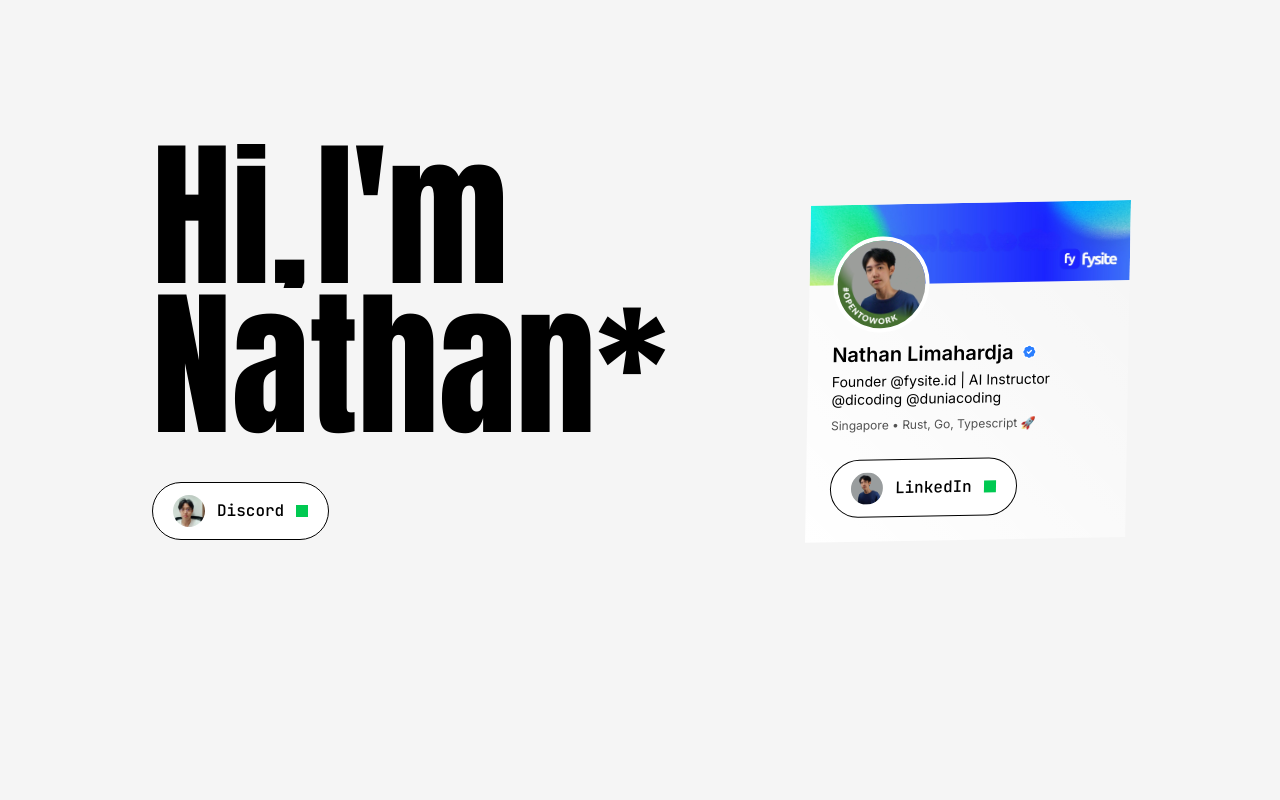
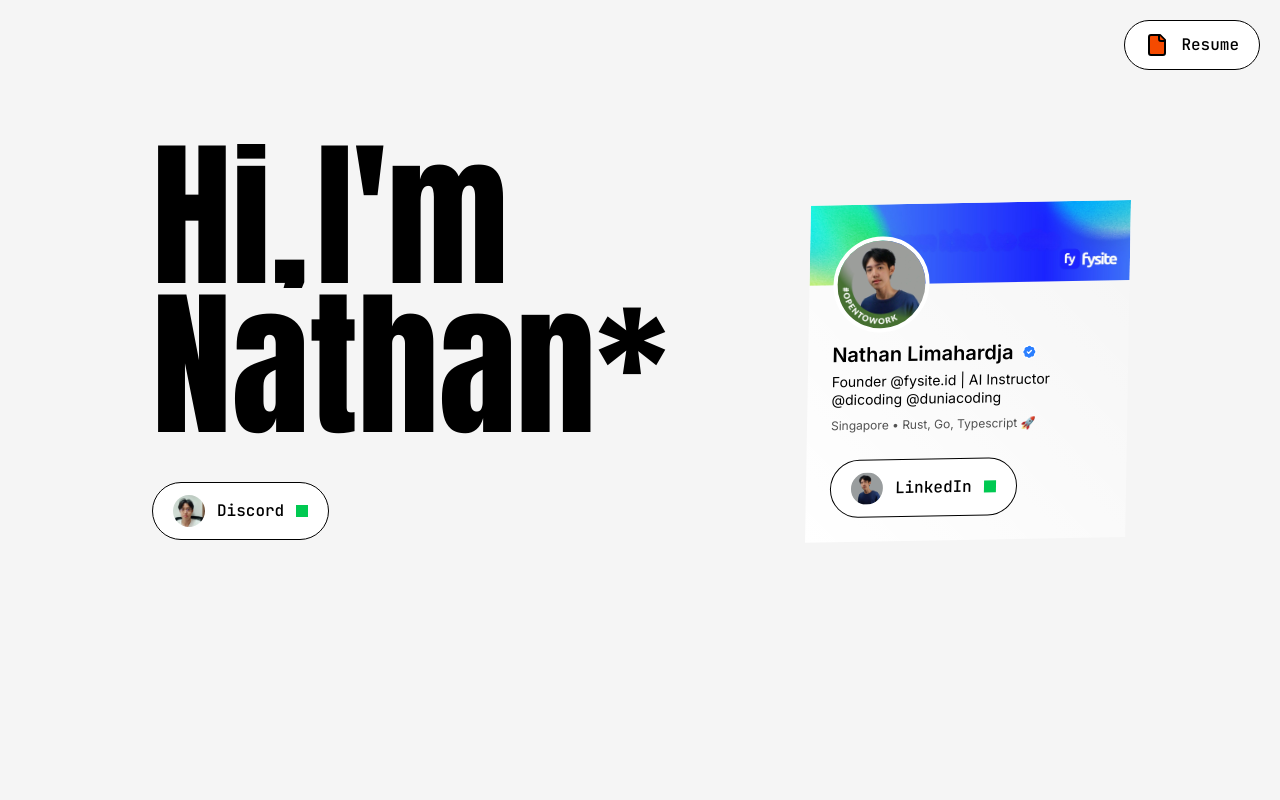
Before and after one commit to devswithme/nathanl.my.id, a React (Vite) app: page / in a window 1280 px wide. Shown: the top 800 px of the page. Built offline with nearby package versions, Linux system fonts and the light colour scheme.

Commit message:
add resume

```diff
--- a/src/components/pages/home.jsx
+++ b/src/components/pages/home.jsx
@@ -8,10 +8,20 @@
 import transition from "../ui/transition.jsx";
 import data from "../../../data/entries.json";
 import { logEvent } from "../../../lib/utils.js";
+import { File } from "lucide-react";
 
 function Home() {
   return (
     <>
+      <a
+        target="_blank"
+        href="https://drive.google.com/file/d/1lO6MnHcWIqQY8Cgcmpee8TvRuUWZiOR8/view?usp=sharing"
+        onClick={() => logEvent("social", { type: "whatsapp" })}
+        className="fixed top-5 right-5 z-20 px-5 py-3 border flex items-center gap-3 rounded-full font-mono font-medium w-fit hover:bg-orange-600 hover:text-white bg-white"
+      >
+        <File className="fill-orange-600" />
+        Resume
+      </a>
       <section className="flex flex-col md:flex-row justify-between">
         <div className="space-y-10">
           <Title
--- a/src/components/ui/transition.jsx
+++ b/src/components/ui/transition.jsx
@@ -6,7 +6,7 @@
     <>
       <OgComponent />
       <motion.div
-        className="fixed inset-0 w-screen h-screen bg-neutral-800 origin-top z-10"
+        className="fixed inset-0 w-screen h-screen bg-neutral-800 origin-top z-30"
         initial={{ scaleY: 1 }}
         onAnimationStart={() => {
           document.body.style.overflow = "hidden";
@@ -31,7 +31,7 @@
         transition={{
           delay: 1,
         }}
-        className="text-center w-full text-4xl text-white z-20 fixed top-1/2 left-1/2 -translate-1/2"
+        className="text-center w-full text-4xl text-white z-40 fixed top-1/2 left-1/2 -translate-1/2"
       >
         {value}
       </motion.h1>
```
